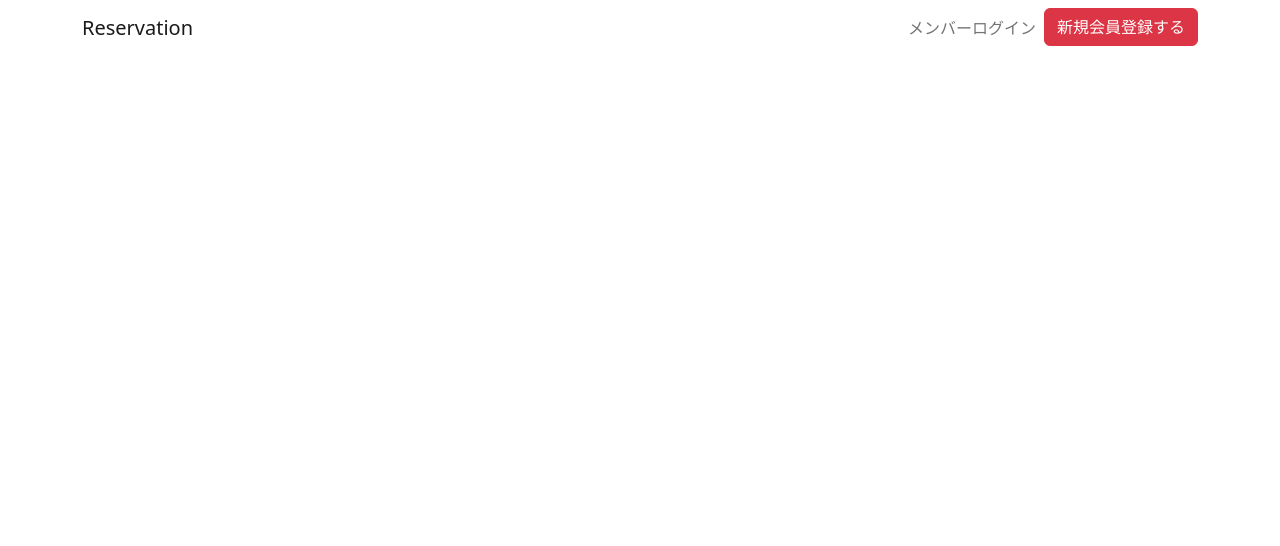
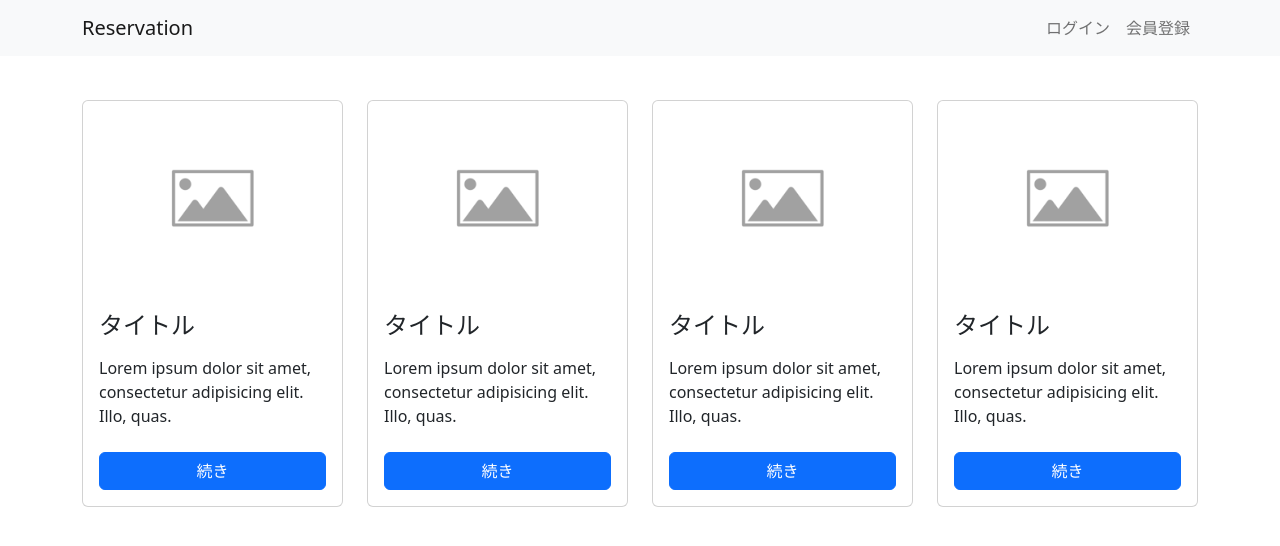
Before and after one commit to mingofree/reservation-app, an Angular app: page / in a window 1280 px wide. Shown: the top 546 px of the page. Built offline with nearby package versions, Linux system fonts and the light colour scheme.

Commit message:
Product List Component 追加

```diff
--- a/src/app/app.component.html
+++ b/src/app/app.component.html
@@ -1 +1,3 @@
 <app-navbar></app-navbar>
+
+<app-product-list></app-product-list>
--- a/src/app/app.module.ts
+++ b/src/app/app.module.ts
@@ -4,11 +4,13 @@ import { BrowserModule } from '@angular/platform-browser';
 import { AppRoutingModule } from './app-routing.module';
 import { AppComponent } from './app.component';
 import { NavbarComponent } from './common/navbar/navbar.component';
+import { ProductListComponent } from './product-list/product-list.component';
 
 @NgModule({
   declarations: [
     AppComponent,
-    NavbarComponent
+    NavbarComponent,
+    ProductListComponent
   ],
   imports: [
     BrowserModule,
--- a/src/app/common/navbar/navbar.component.html
+++ b/src/app/common/navbar/navbar.component.html
@@ -1,20 +1,18 @@
-<nav class="navbar navbar-expand-lg fixed-top navbar-transparent" color-on-scroll="500">
+<nav
+  class="navbar navbar-expand-lg fixed-top navbar-transparent bg-light"
+  id="navbar"
+>
   <div class="container">
     <div class="navbar-translate">
-			<a class="navbar-brand" [routerLink]="['/']">Reservation</a>
-			<button class="navbar-toggler navbar-burger" type="button" data-toggle="collapse" data-target="#navbarToggler" aria-controls="navbarTogglerDemo02" aria-expanded="false" aria-label="Toggle navigation">
-				<span class="navbar-toggler-bar"></span>
-				<span class="navbar-toggler-bar"></span>
-				<span class="navbar-toggler-bar"></span>
-			</button>
+      <a class="navbar-brand">Reservation</a>
     </div>
-		<div class="navbar-collapse" id="navbarToggler">
+    <div class="collapse navbar-collapse" id="navbarContent">
       <ul class="navbar-nav ms-auto">
         <li class="nav-item">
-				  <a [routerLink]="['/login']" class="nav-link"><i class="nc-icon nc-book-bookmark"></i> メンバーログイン</a>
+          <a class="nav-link" href="#">ログイン</a>
         </li>
         <li class="nav-item">
-				<a [routerLink]="['/register']" class="btn btn-danger btn-round">新規会員登録する</a>
+          <a class="nav-link" href="#">会員登録</a>
         </li>
       </ul>
     </div>
--- /dev/null
+++ b/src/app/product-list/product-list.component.html
@@ -0,0 +1,72 @@
+<div class="container" style="margin-top: 100px">
+  <div class="row">
+    <div class="col-sm">
+      <div class="card">
+        <img
+          class="card-img-top"
+          src="../../assets/img/placeholder-image.png"
+          alt=""
+        />
+        <div class="card-body d-grid gap-2">
+          <h4 class="card-title">タイトル</h4>
+          <p class="card-text">
+            Lorem ipsum dolor sit amet, consectetur adipisicing elit. Illo,
+            quas.
+          </p>
+          <a class="btn btn-primary" href="#">続き</a>
+        </div>
+      </div>
+    </div>
+    <div class="col-sm">
+      <div class="card">
+        <img
+          class="card-img-top"
+          src="../../assets/img/placeholder-image.png"
+          alt=""
+        />
+        <div class="card-body d-grid gap-2">
+          <h4 class="card-title">タイトル</h4>
+          <p class="card-text">
+            Lorem ipsum dolor sit amet, consectetur adipisicing elit. Illo,
+            quas.
+          </p>
+          <a class="btn btn-primary" href="#">続き</a>
+        </div>
+      </div>
+    </div>
+    <div class="col-sm">
+      <div class="card">
+        <img
+          class="card-img-top"
+          src="../../assets/img/placeholder-image.png"
+          alt=""
+        />
+        <div class="card-body d-grid gap-2">
+          <h4 class="card-title">タイトル</h4>
+          <p class="card-text">
+            Lorem ipsum dolor sit amet, consectetur adipisicing elit. Illo,
+            quas.
+          </p>
+          <a class="btn btn-primary" href="#">続き</a>
+        </div>
+      </div>
+    </div>
+    <div class="col-sm">
+      <div class="card">
+        <img
+          class="card-img-top"
+          src="../../assets/img/placeholder-image.png"
+          alt=""
+        />
+        <div class="card-body d-grid gap-2">
+          <h4 class="card-title">タイトル</h4>
+          <p class="card-text">
+            Lorem ipsum dolor sit amet, consectetur adipisicing elit. Illo,
+            quas.
+          </p>
+          <a class="btn btn-primary" href="#">続き</a>
+        </div>
+      </div>
+    </div>
+  </div>
+</div>
--- /dev/null
+++ b/src/app/product-list/product-list.component.ts
@@ -0,0 +1,15 @@
+import { Component, OnInit } from '@angular/core';
+
+@Component({
+  selector: 'app-product-list',
+  templateUrl: './product-list.component.html',
+  styleUrls: ['./product-list.component.css']
+})
+export class ProductListComponent implements OnInit {
+
+  constructor() { }
+
+  ngOnInit(): void {
+  }
+
+}
```
Also changed, not shown: src/app/product-list/product-list.component.css (added), src/assets/img/placeholder-image.png (added). Lines whose indentation alone changed are shown as unchanged.
